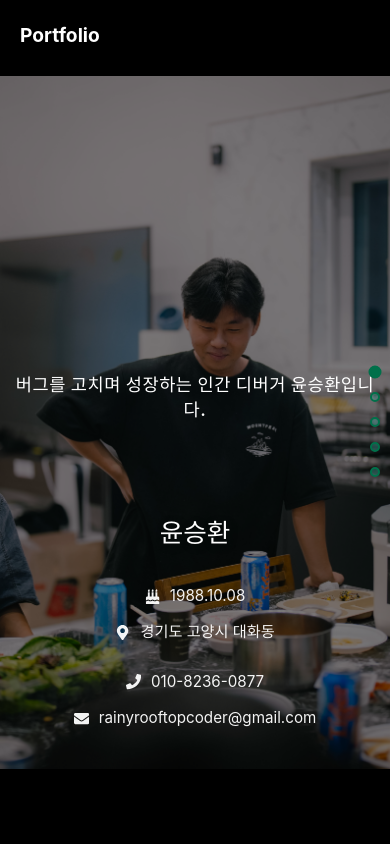
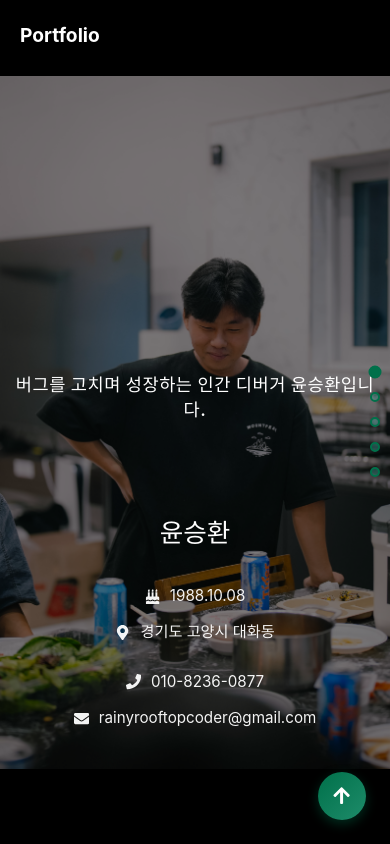
Before and after one commit to RainyRooftopCoder/rainy-rooftop, a React (Vite) app: page / in a window 390 px wide. Shown: the top 844 px of the page. Built offline with nearby package versions, Linux system fonts and the light colour scheme.

Commit message:
add scroll top

```diff
--- a/src/App.css
+++ b/src/App.css
@@ -148,3 +148,42 @@ section h2 {
     grid-template-columns: 1fr;
   }
 }
+
+/* Scroll to Top Button */
+.scroll-to-top-button {
+  position: fixed;
+  bottom: 2rem;
+  right: 2rem;
+  width: 3.5rem;
+  height: 3.5rem;
+  border-radius: 50%;
+  background: linear-gradient(135deg, #667eea 0%, #764ba2 100%);
+  color: white;
+  border: none;
+  cursor: pointer;
+  display: flex;
+  align-items: center;
+  justify-content: center;
+  font-size: 1.5rem;
+  box-shadow: 0 4px 12px rgba(102, 126, 234, 0.4);
+  z-index: 1000;
+  transition: box-shadow 0.3s ease;
+}
+
+.scroll-to-top-button:hover {
+  box-shadow: 0 6px 20px rgba(102, 126, 234, 0.6);
+}
+
+.scroll-to-top-button:active {
+  box-shadow: 0 2px 8px rgba(102, 126, 234, 0.4);
+}
+
+@media (max-width: 768px) {
+  .scroll-to-top-button {
+    width: 3rem;
+    height: 3rem;
+    bottom: 1.5rem;
+    right: 1.5rem;
+    font-size: 1.2rem;
+  }
+}
--- a/src/App.tsx
+++ b/src/App.tsx
@@ -5,6 +5,7 @@ import Certifications from './components/Certifications';
 import Timeline from './components/Timeline';
 import Career from './components/Career';
 import SideProjects from './components/SideProjects';
+import ScrollToTopButton from './components/ScrollToTopButton';
 import { personalInfo, skills, certifications, projects, sideProjects } from './data/portfolioData';
 
 function App() {
@@ -17,6 +18,7 @@ function App() {
       <Timeline />
       <Career data={projects} />
       <SideProjects data={sideProjects} />
+      <ScrollToTopButton />
     </div>
   );
 }
--- a/src/components/Certifications.tsx
+++ b/src/components/Certifications.tsx
@@ -17,7 +17,6 @@ const Certifications = ({ data }: CertificationsProps) => {
     const itemVariants = {
         hidden: { opacity: 0, x: 50 },
         visible: { opacity: 1, x: 0 },
-    exit: { opacity: 0, x: -50 },
     };
 
     return (
@@ -42,7 +41,11 @@ const Certifications = ({ data }: CertificationsProps) => {
                             initial="hidden"
                             whileInView="visible"
                             viewport={{ once: false, amount: 0.3 }}
-              transition={{ duration: 1, delay: index * 0.05, ease: "linear" }}
+                            transition={{
+                                duration: 0.6,
+                                delay: index * 0.08,
+                                ease: [0.34, 1.56, 0.64, 1] // 자석처럼 끝에서 빨라지는 커스텀 cubic-bezier
+                            }}
                         >
                             <div className="cert-icon-small">
                                 <FaCertificate />
--- /dev/null
+++ b/src/components/ScrollToTopButton.tsx
@@ -0,0 +1,64 @@
+import { useState, useEffect } from 'react';
+import { motion, AnimatePresence } from 'framer-motion';
+import { FaArrowUp } from 'react-icons/fa';
+
+const ScrollToTopButton = () => {
+  const [isVisible, setIsVisible] = useState(false);
+
+  useEffect(() => {
+    const toggleVisibility = () => {
+      // 자격증 섹션 요소 찾기
+      const certificationsSection = document.getElementById('certifications');
+
+      console.log('Certifications section:', certificationsSection); // 디버깅용
+
+      if (certificationsSection) {
+        // 자격증 섹션의 위치 가져오기
+        const rect = certificationsSection.getBoundingClientRect();
+        console.log('Rect top:', rect.top, 'Window height:', window.innerHeight); // 디버깅용
+        // 자격증 섹션이 뷰포트에 들어오면 버튼 표시
+        setIsVisible(rect.top <= window.innerHeight);
+      }
+    };
+
+    // 스크롤 이벤트 리스너 추가
+    window.addEventListener('scroll', toggleVisibility);
+
+    // 초기 상태 확인 (약간의 지연을 두어 DOM이 완전히 로드되도록)
+    setTimeout(toggleVisibility, 100);
+
+    // 클린업
+    return () => {
+      window.removeEventListener('scroll', toggleVisibility);
+    };
+  }, []);
+
+  const scrollToTop = () => {
+    window.scrollTo({
+      top: 0,
+      behavior: 'smooth'
+    });
+  };
+
+  return (
+    <AnimatePresence>
+      {isVisible && (
+        <motion.button
+          className="scroll-to-top-button"
+          onClick={scrollToTop}
+          initial={{ opacity: 0, scale: 0 }}
+          animate={{ opacity: 1, scale: 1 }}
+          exit={{ opacity: 0, scale: 0 }}
+          transition={{ duration: 0.3 }}
+          whileHover={{ scale: 1.1 }}
+          whileTap={{ scale: 0.9 }}
+          aria-label="맨 위로 이동"
+        >
+          <FaArrowUp />
+        </motion.button>
+      )}
+    </AnimatePresence>
+  );
+};
+
+export default ScrollToTopButton;
--- a/src/index.css
+++ b/src/index.css
@@ -1007,3 +1007,42 @@ button {
         font-size: 0.8rem;
     }
 }
+
+/* Scroll to Top Button */
+.scroll-to-top-button {
+    position: fixed;
+    bottom: 2rem;
+    right: 2rem;
+    width: 3.5rem;
+    height: 3.5rem;
+    border-radius: 50%;
+    background: linear-gradient(135deg, var(--color-primary) 0%, var(--color-secondary) 100%);
+    color: white;
+    border: none;
+    cursor: pointer;
+    display: flex;
+    align-items: center;
+    justify-content: center;
+    font-size: 1.5rem;
+    box-shadow: 0 4px 12px rgba(0, 112, 74, 0.4);
+    z-index: 1000;
+    transition: box-shadow 0.3s ease, transform 0.3s ease;
+}
+
+.scroll-to-top-button:hover {
+    box-shadow: 0 6px 20px rgba(0, 112, 74, 0.6);
+}
+
+.scroll-to-top-button:active {
+    box-shadow: 0 2px 8px rgba(0, 112, 74, 0.4);
+}
+
+@media (max-width: 768px) {
+    .scroll-to-top-button {
+        width: 3rem;
+        height: 3rem;
+        bottom: 1.5rem;
+        right: 1.5rem;
+        font-size: 1.2rem;
+    }
+}
```
Lines whose indentation alone changed are shown as unchanged.
